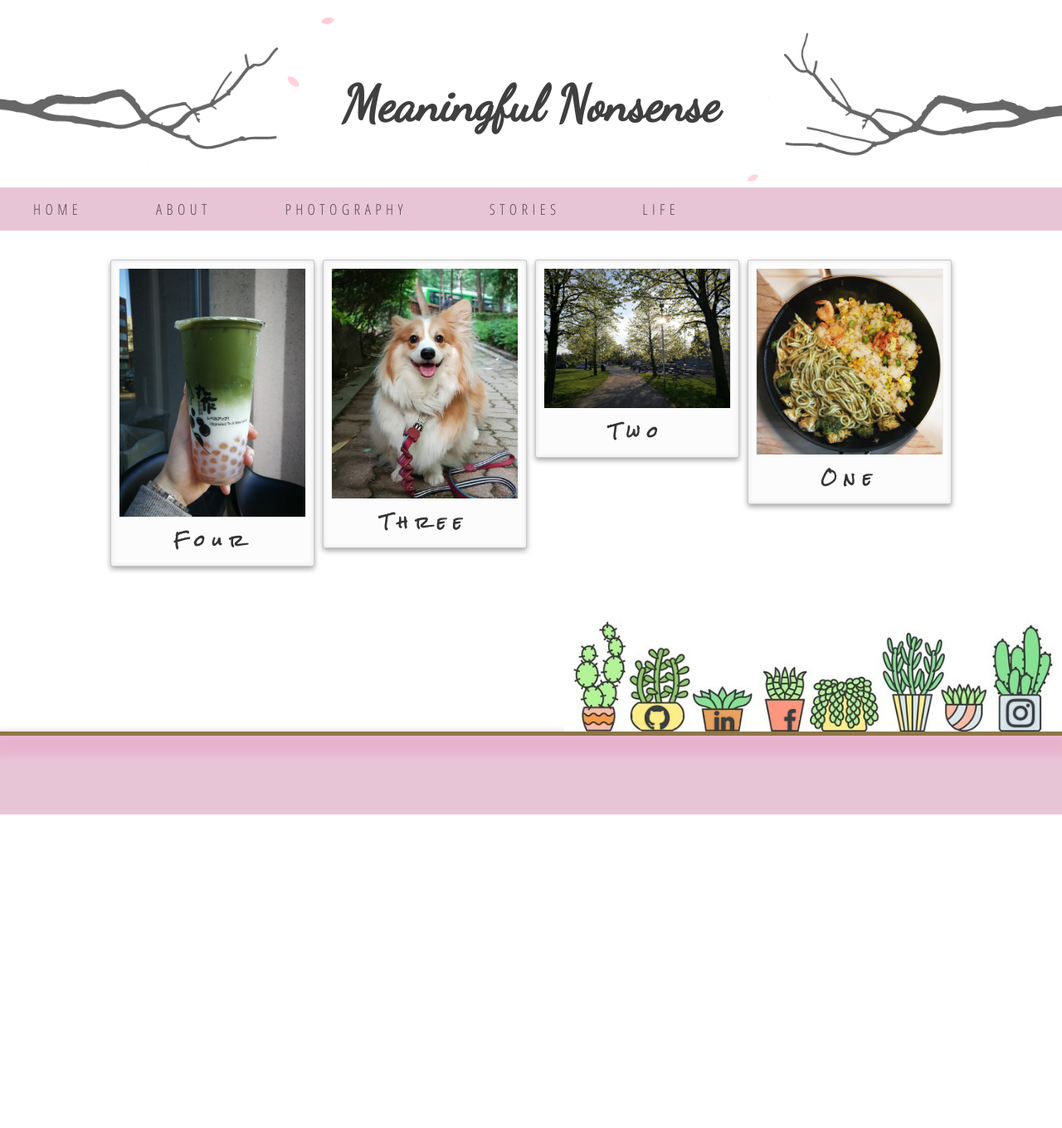
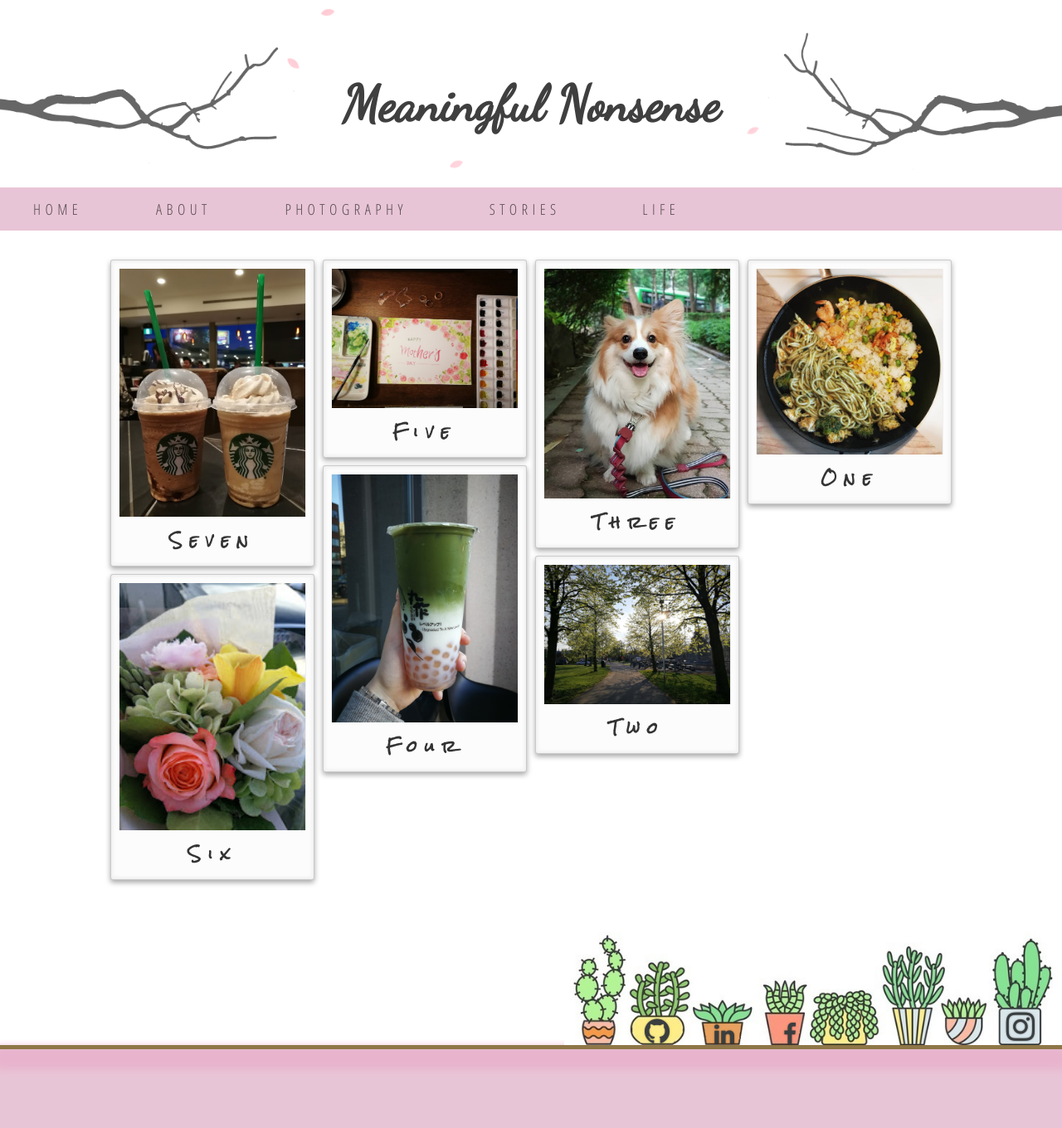
Before and after one commit to JasmineOuO/meaningful-nonsense-jekyll, a Jekyll site: the page built from index.html, in a window 1280 px wide. Shown: the whole page at 83% size. Built offline with Jekyll 4.4.1, drawn with Linux system fonts in a browser that asks for light colours; nearby versions of some CDN libraries; before the commit the page ends 982 px from its top, so only the background shows below that; some of the changed lines change nothing that is shown.

Commit message:
Remove Elasticsearch BONSAI url and added more posts

```diff
--- a/_config.yml
+++ b/_config.yml
@@ -36,5 +36,4 @@
   - .vs/slnx.sqlite
 
 elasticsearch:
-    url: https://7a16e3rgmw:ik0iq34897@blog-data-7838678728.us-east-1.bonsaisearch.net
-    index_name: Blog_Data
+    index_name: blog
--- /dev/null
+++ b/_posts/2018-05-30-My-Fifth-Blog-Post.md
@@ -0,0 +1,19 @@
+---
+layout: post
+title: Seven
+subtitle: My Seventh Blog Post
+date: 2018-06-07
+image: 7.jpg
+categories: stories
+tags: motivational
+---
+
+Hey my name is Jessica, but most people call me Jessie….so I guess that’s the name we’ll roll with. Right now, I’m sitting on my sister’s bed writing my first ever “blog post” or I guess the about page and it is currently a busy Friday night and I’m suppose to be studying for my very important tests but...nevermind that. So let me tell you a little about myself. I am currently fifteen years old, my birthday is October 9, 2002, I stand at a whopping 5 ‘2, I am Taiwanese-Canadian and well, scratch away all that….I’m just like you :). Yes, I know that I may not be able to relate with all your daily problems and challenges but hopefully (cross my fingers) if even one post can reach out and help you understand that you are not alone or motivate you to become a better and happier person, then that will be the biggest reward out there for me.
+
+Psst...also, I want to let you in on a little secret. This blog isn’t just a place to bring joy and motivation into your lives but this is my journey. Everyday I am growing and listening and absorbing the lessons and mistakes that have made me who I am. The pictures posted will be comprised of things that make me happy, my hobbies, foods that make my mouth water and so much more. And obviously I won’t be writing like a wise old person who knows the ins and outs of philosophy but I’ll  just go with the flow and stick to my style of writing like a fifteen year old teenage girl; one who is probably going to ramble or rant and inspire and hopefully within that jumble of utter nonsense, you will find a diamond in the oceans of letters and discover the meaning behind my stories.
+
+Well, hopefully you know me just a tinsy bit better than when you first clicked onto this site but don’t worry, you will soon discover all the facets of my life. I would say that you are basically scrolling through the thoughts and trinkets of my mind and everything you will be reading is raw and real to how I was currently feeling or discovering at the time. And to be honest, I don’t have this blog all planned out, I don’t even know the topic of my first post yet but…..that’s okay. This will be an adventure and a journey where I can’t see the end of the road because you know, that is reality. I don’t know what my life will be like in 5 years,10 years, 50 years, hell I don’t even know what’s going to happen tomorrow. But I’m okay with that because that is what makes life exciting and yeah I know, sometimes it actually makes life really difficult but I will learn and this place, this virtual mind palace is going to be scrapbook of my struggles, my insights and at times, the spikes of joyful things that spring into my life.
+
+Whooo….well that was hella deep and sentimental….and this is just the about page. Don’t worry :) there will be plenty of that to come later. But right now, just sit back, relax, grab a snack and enjoy the aesthetic of this blog because my sister Jasmine created this entire blog site from scratch using her super awesome ,mind-blowing coding skills. So let’s just all take a moment and be amazed. (1 hour later) Right? I know, it looks...how should I describe it… maybe stunning or jaw-dropping, or maybe mind-boggling...I don’t know, I can’t really choose.
+
+Anyways, I hope this blog ultimately brings happiness and good vibes into your life no matter what life throws at you. Now, after a really long introduction… I can finally say this: Please enjoy:).
--- /dev/null
+++ b/_posts/2018-05-30-My-Seventh-Blog-Post.md
@@ -0,0 +1,19 @@
+---
+layout: post
+title: Six
+subtitle: My Sixth Blog Post
+date: 2018-06-06
+image: 6.jpg
+categories: stories
+tags: motivational
+---
+
+Hey my name is Jessica, but most people call me Jessie….so I guess that’s the name we’ll roll with. Right now, I’m sitting on my sister’s bed writing my first ever “blog post” or I guess the about page and it is currently a busy Friday night and I’m suppose to be studying for my very important tests but...nevermind that. So let me tell you a little about myself. I am currently fifteen years old, my birthday is October 9, 2002, I stand at a whopping 5 ‘2, I am Taiwanese-Canadian and well, scratch away all that….I’m just like you :). Yes, I know that I may not be able to relate with all your daily problems and challenges but hopefully (cross my fingers) if even one post can reach out and help you understand that you are not alone or motivate you to become a better and happier person, then that will be the biggest reward out there for me.
+
+Psst...also, I want to let you in on a little secret. This blog isn’t just a place to bring joy and motivation into your lives but this is my journey. Everyday I am growing and listening and absorbing the lessons and mistakes that have made me who I am. The pictures posted will be comprised of things that make me happy, my hobbies, foods that make my mouth water and so much more. And obviously I won’t be writing like a wise old person who knows the ins and outs of philosophy but I’ll  just go with the flow and stick to my style of writing like a fifteen year old teenage girl; one who is probably going to ramble or rant and inspire and hopefully within that jumble of utter nonsense, you will find a diamond in the oceans of letters and discover the meaning behind my stories.
+
+Well, hopefully you know me just a tinsy bit better than when you first clicked onto this site but don’t worry, you will soon discover all the facets of my life. I would say that you are basically scrolling through the thoughts and trinkets of my mind and everything you will be reading is raw and real to how I was currently feeling or discovering at the time. And to be honest, I don’t have this blog all planned out, I don’t even know the topic of my first post yet but…..that’s okay. This will be an adventure and a journey where I can’t see the end of the road because you know, that is reality. I don’t know what my life will be like in 5 years,10 years, 50 years, hell I don’t even know what’s going to happen tomorrow. But I’m okay with that because that is what makes life exciting and yeah I know, sometimes it actually makes life really difficult but I will learn and this place, this virtual mind palace is going to be scrapbook of my struggles, my insights and at times, the spikes of joyful things that spring into my life.
+
+Whooo….well that was hella deep and sentimental….and this is just the about page. Don’t worry :) there will be plenty of that to come later. But right now, just sit back, relax, grab a snack and enjoy the aesthetic of this blog because my sister Jasmine created this entire blog site from scratch using her super awesome ,mind-blowing coding skills. So let’s just all take a moment and be amazed. (1 hour later) Right? I know, it looks...how should I describe it… maybe stunning or jaw-dropping, or maybe mind-boggling...I don’t know, I can’t really choose.
+
+Anyways, I hope this blog ultimately brings happiness and good vibes into your life no matter what life throws at you. Now, after a really long introduction… I can finally say this: Please enjoy:).
--- /dev/null
+++ b/_posts/2018-05-30-My-Sixth-Blog-Post.md
@@ -0,0 +1,19 @@
+---
+layout: post
+title: Five
+subtitle: My Fifth Blog Post
+date: 2018-06-05
+image: 5.jpg
+categories: stories
+tags: motivational
+---
+
+Hey my name is Jessica, but most people call me Jessie….so I guess that’s the name we’ll roll with. Right now, I’m sitting on my sister’s bed writing my first ever “blog post” or I guess the about page and it is currently a busy Friday night and I’m suppose to be studying for my very important tests but...nevermind that. So let me tell you a little about myself. I am currently fifteen years old, my birthday is October 9, 2002, I stand at a whopping 5 ‘2, I am Taiwanese-Canadian and well, scratch away all that….I’m just like you :). Yes, I know that I may not be able to relate with all your daily problems and challenges but hopefully (cross my fingers) if even one post can reach out and help you understand that you are not alone or motivate you to become a better and happier person, then that will be the biggest reward out there for me.
+
+Psst...also, I want to let you in on a little secret. This blog isn’t just a place to bring joy and motivation into your lives but this is my journey. Everyday I am growing and listening and absorbing the lessons and mistakes that have made me who I am. The pictures posted will be comprised of things that make me happy, my hobbies, foods that make my mouth water and so much more. And obviously I won’t be writing like a wise old person who knows the ins and outs of philosophy but I’ll  just go with the flow and stick to my style of writing like a fifteen year old teenage girl; one who is probably going to ramble or rant and inspire and hopefully within that jumble of utter nonsense, you will find a diamond in the oceans of letters and discover the meaning behind my stories.
+
+Well, hopefully you know me just a tinsy bit better than when you first clicked onto this site but don’t worry, you will soon discover all the facets of my life. I would say that you are basically scrolling through the thoughts and trinkets of my mind and everything you will be reading is raw and real to how I was currently feeling or discovering at the time. And to be honest, I don’t have this blog all planned out, I don’t even know the topic of my first post yet but…..that’s okay. This will be an adventure and a journey where I can’t see the end of the road because you know, that is reality. I don’t know what my life will be like in 5 years,10 years, 50 years, hell I don’t even know what’s going to happen tomorrow. But I’m okay with that because that is what makes life exciting and yeah I know, sometimes it actually makes life really difficult but I will learn and this place, this virtual mind palace is going to be scrapbook of my struggles, my insights and at times, the spikes of joyful things that spring into my life.
+
+Whooo….well that was hella deep and sentimental….and this is just the about page. Don’t worry :) there will be plenty of that to come later. But right now, just sit back, relax, grab a snack and enjoy the aesthetic of this blog because my sister Jasmine created this entire blog site from scratch using her super awesome ,mind-blowing coding skills. So let’s just all take a moment and be amazed. (1 hour later) Right? I know, it looks...how should I describe it… maybe stunning or jaw-dropping, or maybe mind-boggling...I don’t know, I can’t really choose.
+
+Anyways, I hope this blog ultimately brings happiness and good vibes into your life no matter what life throws at you. Now, after a really long introduction… I can finally say this: Please enjoy:).
```
